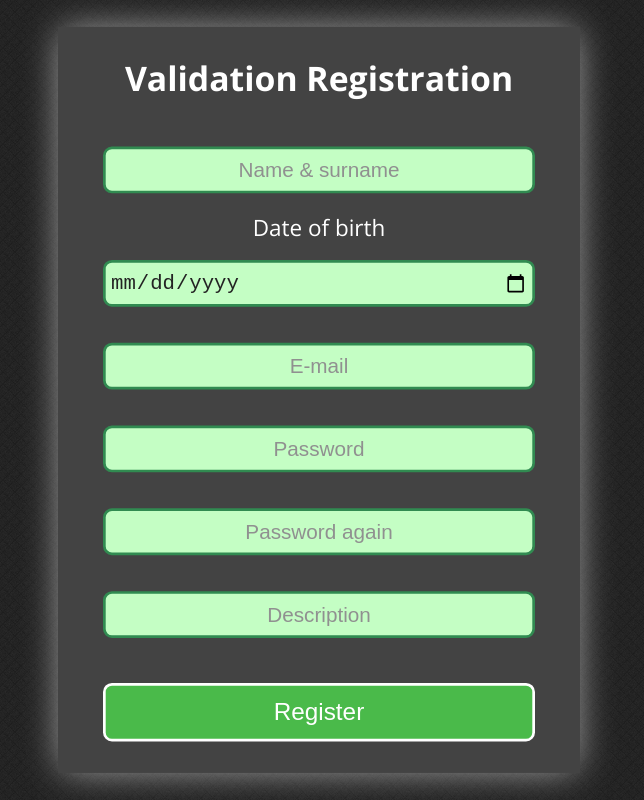
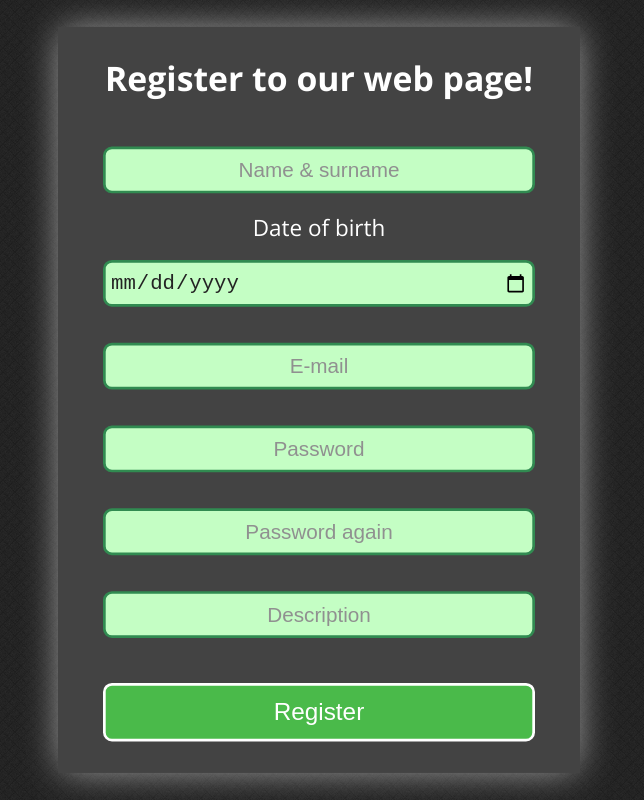
Before and after one commit to KamilCherry/JS-Form, a plain HTML site: page index.html in a window 1280 px wide. Shown: the whole page, without its empty margins (321-965 px from the left). Drawn offline with Linux system fonts and the light colour scheme.

Commit message:
Change text in h2.title in index.html

```diff
--- a/index.html
+++ b/index.html
@@ -23,7 +23,7 @@
     <main>
 
     <section> <!-- Title section -->
-        <h2 class="title">Validation Registration</h2>
+        <h2 class="title">Register to our web page!</h2>
     </section>
 
     <section> <!-- Info fields section -->
```
